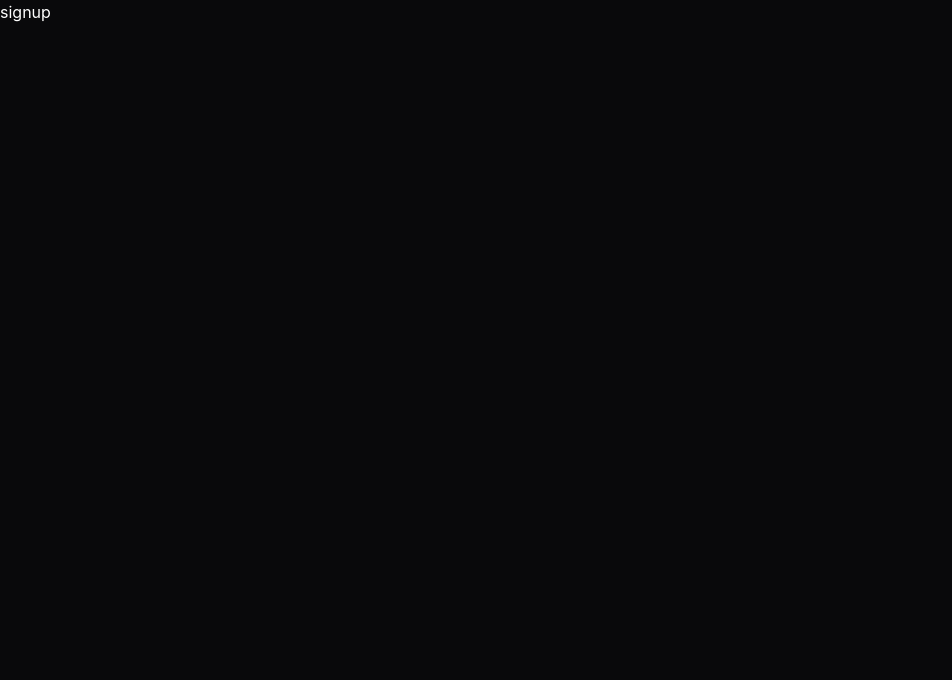
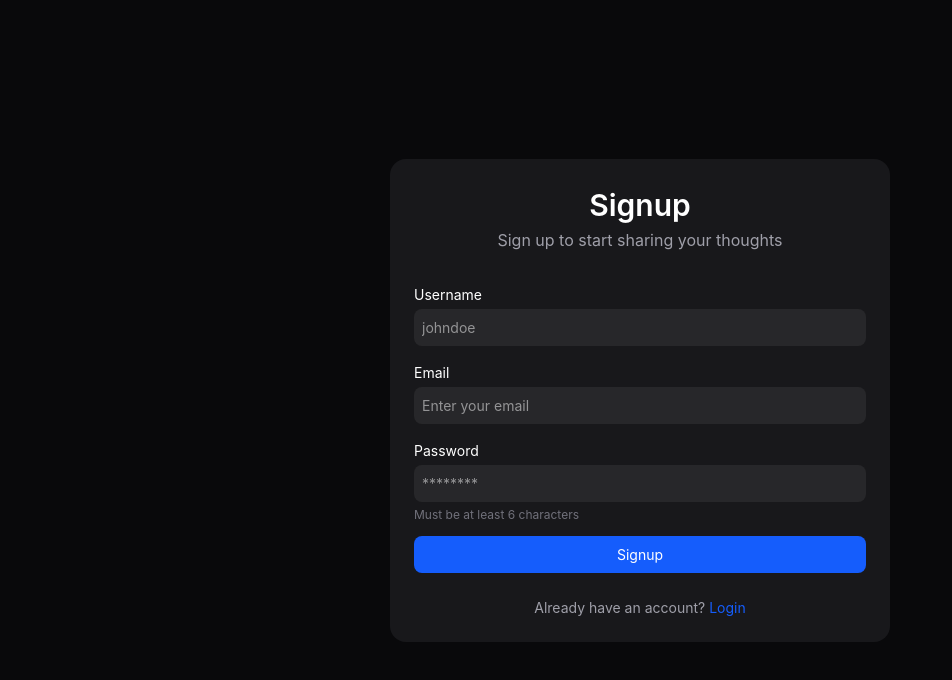
Before and after one commit to Allonos/blog-frontend, a React (Vite) app: page /signup in a window 1280 px wide. Shown: the top 680 px of the page, without its empty margins (0-952 px from the left). Built offline with nearby package versions, Linux system fonts and the light colour scheme.

Commit message:
feat: signup and login markup

```diff
--- a/src/App.tsx
+++ b/src/App.tsx
@@ -1,12 +1,14 @@
 import { Route, Routes } from "react-router-dom";
 import "./App.css";
 import SignupPage from "@/src/pages/SignupPage";
+import LoginPage from "@/src/pages/LoginPage";
 
 function App() {
   return (
     <>
       <Routes>
         <Route path="/signup" element={<SignupPage />} />
+        <Route path="/login" element={<LoginPage />} />
       </Routes>
     </>
   );
--- /dev/null
+++ b/src/components/ui/LoginForm.tsx
@@ -0,0 +1,48 @@
+import { Link } from "react-router-dom";
+
+const LoginForm = () => {
+  return (
+    <section className="flex flex-col h-screen w-full items-center justify-center">
+      <div className="bg-zinc-900 w-75 sm:w-125 rounded-2xl p-6">
+        <h1 className="text-[30px] text-center font-medium">Welcome Back</h1>
+        <p className="text-center text-[#9F9FA9]">
+          Login to your account to continue
+        </p>
+        <form className="py-6">
+          <div className="py-2">
+            <label className="block pb-1 text-[14px]">Email</label>
+            <input
+              type="email"
+              placeholder="Enter your email"
+              className="bg-zinc-800 py-2 px-1 pl-2 rounded-lg text-[14px] w-full"
+            />
+          </div>
+          <div className="py-2">
+            <label className="block pb-1 text-[14px]">Password</label>
+            <input
+              type="password"
+              placeholder="********"
+              className="bg-zinc-800 py-2 px-1 pl-2 rounded-lg text-[14px] w-full"
+            />
+          </div>
+
+          <button
+            type="submit"
+            className="w-full mt-2 px-4 py-2 bg-blue-600 rounded-lg text-[14px]"
+          >
+            Log In
+          </button>
+        </form>
+
+        <div className="flex items-center justify-center gap-1">
+          <p className="text-[14px] text-[#9F9FA9]">Don't have an account?</p>
+          <Link to="/signup" className="text-blue-600 text-[14px]">
+            Sign up
+          </Link>
+        </div>
+      </div>
+    </section>
+  );
+};
+
+export default LoginForm;
--- /dev/null
+++ b/src/components/ui/SignupForm.tsx
@@ -0,0 +1,59 @@
+import { Link } from "react-router-dom";
+
+const SignupForm = () => {
+  return (
+    <section className="flex flex-col h-screen w-full items-center justify-center">
+      <div className="bg-zinc-900 w-75 sm:w-125 rounded-2xl p-6">
+        <h1 className="text-[30px] text-center font-semibold">Signup</h1>
+        <p className="text-center text-[#9F9FA9]">
+          Sign up to start sharing your thoughts
+        </p>
+        <form className="py-6">
+          <div className="py-2">
+            <label className="block pb-1 text-[14px]">Username</label>
+            <input
+              type="text"
+              placeholder="johndoe"
+              className="bg-zinc-800 py-2 px-1 pl-2 rounded-lg text-[14px] w-full"
+            />
+          </div>
+          <div className="py-2">
+            <label className="block pb-1 text-[14px]">Email</label>
+            <input
+              type="email"
+              placeholder="Enter your email"
+              className="bg-zinc-800 py-2 px-1 pl-2 rounded-lg text-[14px] w-full"
+            />
+          </div>
+          <div className="py-2">
+            <label className="block pb-1 text-[14px]">Password</label>
+            <input
+              type="password"
+              placeholder="********"
+              className="bg-zinc-800 py-2 px-1 pl-2 rounded-lg text-[14px] w-full"
+            />
+            <p className="text-[12px] py-1 text-[#71717B]">
+              Must be at least 6 characters
+            </p>
+          </div>
+
+          <button
+            type="submit"
+            className="w-full px-4 py-2 bg-blue-600 rounded-lg text-[14px]"
+          >
+            Signup
+          </button>
+        </form>
+
+        <div className="flex items-center justify-center gap-1">
+          <p className="text-[14px] text-[#9F9FA9]">Already have an account?</p>
+          <Link to="/login" className="text-blue-600 text-[14px]">
+            Login
+          </Link>
+        </div>
+      </div>
+    </section>
+  );
+};
+
+export default SignupForm;
--- /dev/null
+++ b/src/pages/LoginPage.tsx
@@ -0,0 +1,7 @@
+import LoginForm from "@/src/components/ui/LoginForm";
+
+const LoginPage = () => {
+  return <LoginForm />;
+};
+
+export default LoginPage;
--- a/src/pages/SignupPage.tsx
+++ b/src/pages/SignupPage.tsx
@@ -1,9 +1,7 @@
+import SignupForm from "@/src/components/ui/SignupForm";
+
 const SignupPage = () => {
-  return (
-    <div>
-      <h1>signup</h1>
-    </div>
-  );
+  return <SignupForm />;
 };
 
 export default SignupPage;
```
